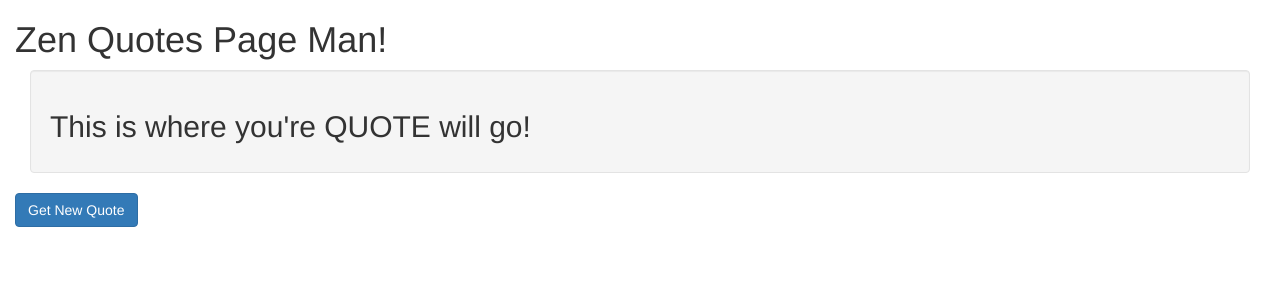
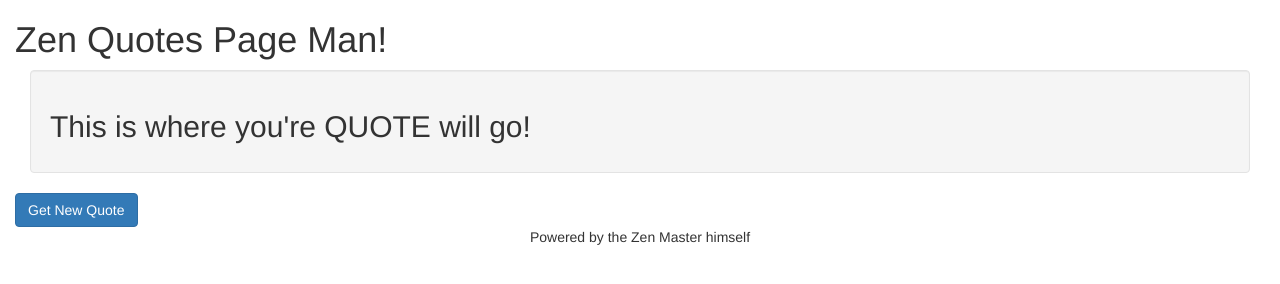
Before and after one commit to jbcruz0209/ZenQuotes2, a plain HTML site: page index.html in a window 1280 px wide. Drawn offline with nearby package versions, Linux system fonts and the light colour scheme.

Commit message:
added footer

```diff
--- a/index.html
+++ b/index.html
@@ -26,6 +26,10 @@
 
 		<button class="theNewQuote btn btn-primary">Get New Quote</button>
 
+<footer class="text-center">
+	<p>Powered by the Zen Master himself</p>
+</footer>
+
 <!--JavaScript-->
 <script type="text/javascript">
 
```
